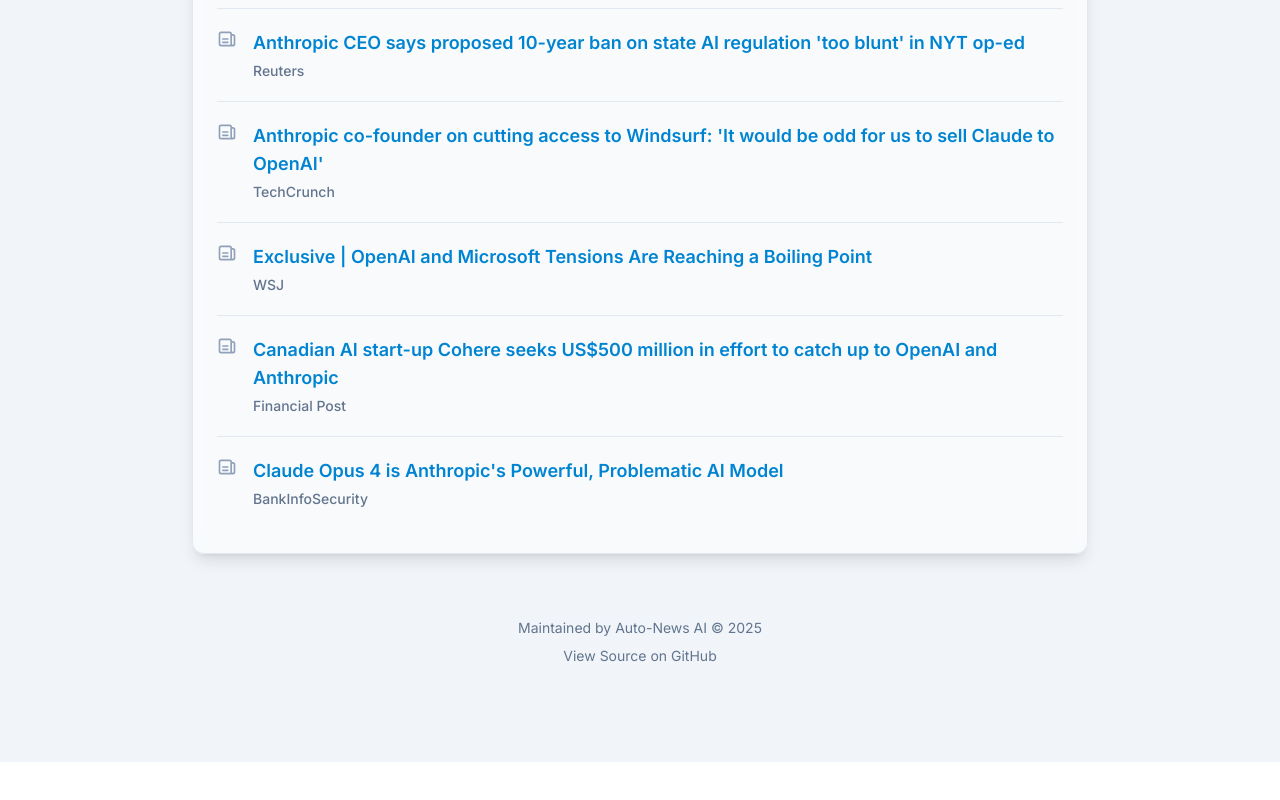
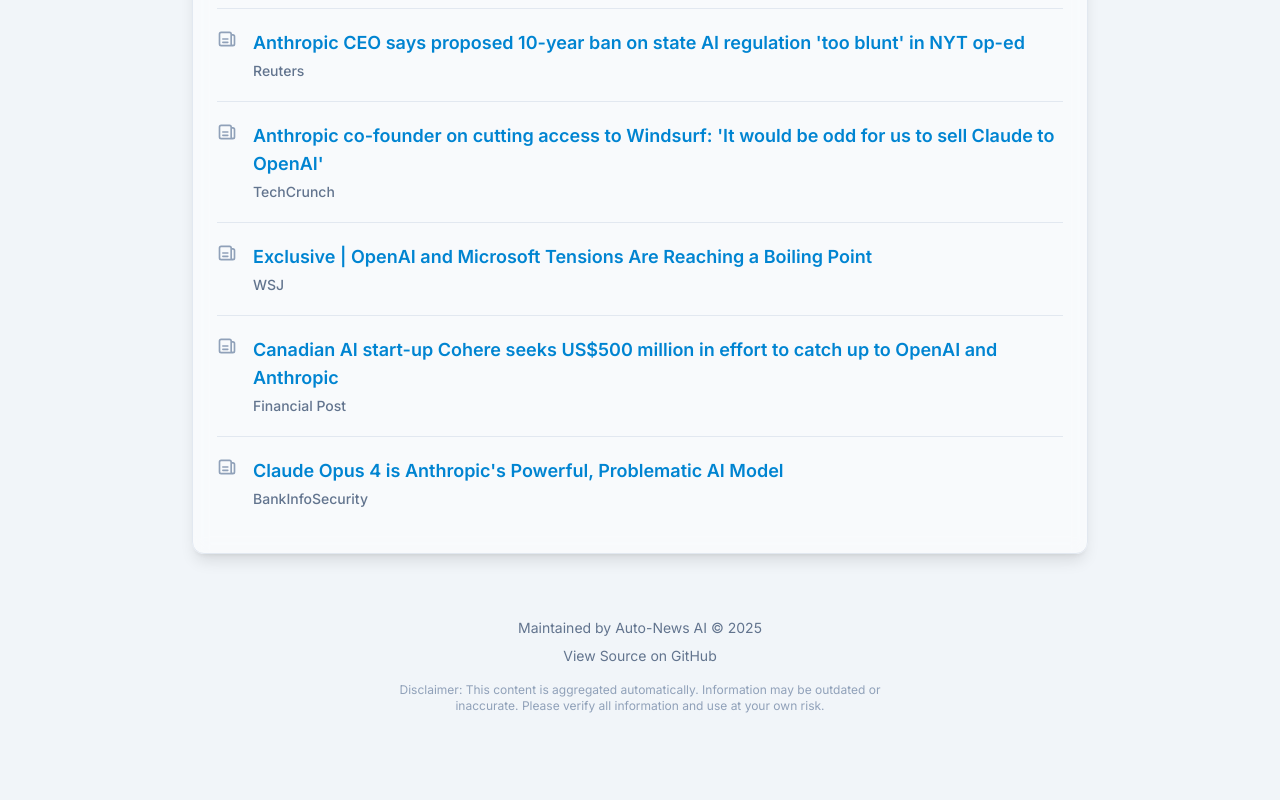
Before and after one commit to viraj89/ai-resources-and-tools, a Next.js app in the folder website/: page / in a window 1280 px wide. Shown: the part 1566-2366 px from the top of the page. Before the commit the page ends 2328 px from the top, so only its background shows below. Built offline with nearby package versions, Linux system fonts and the light colour scheme.

Commit message:
feat(web): Add disclaimer to footer

```diff
--- a/website/src/app/page.tsx
+++ b/website/src/app/page.tsx
@@ -52,6 +52,9 @@
              <a href="https://github.com/viraj89/ai-resources-and-tools" target="_blank" rel="noopener noreferrer" className="text-slate-500 hover:text-sky-500 dark:hover:text-sky-400 transition-colors mt-2 block">
                 View Source on GitHub
             </a>
+            <p className="text-xs text-slate-400 dark:text-slate-500 mt-4 max-w-lg mx-auto">
+                Disclaimer: This content is aggregated automatically. Information may be outdated or inaccurate. Please verify all information and use at your own risk.
+            </p>
         </footer>
       </div>
     </main>
```
